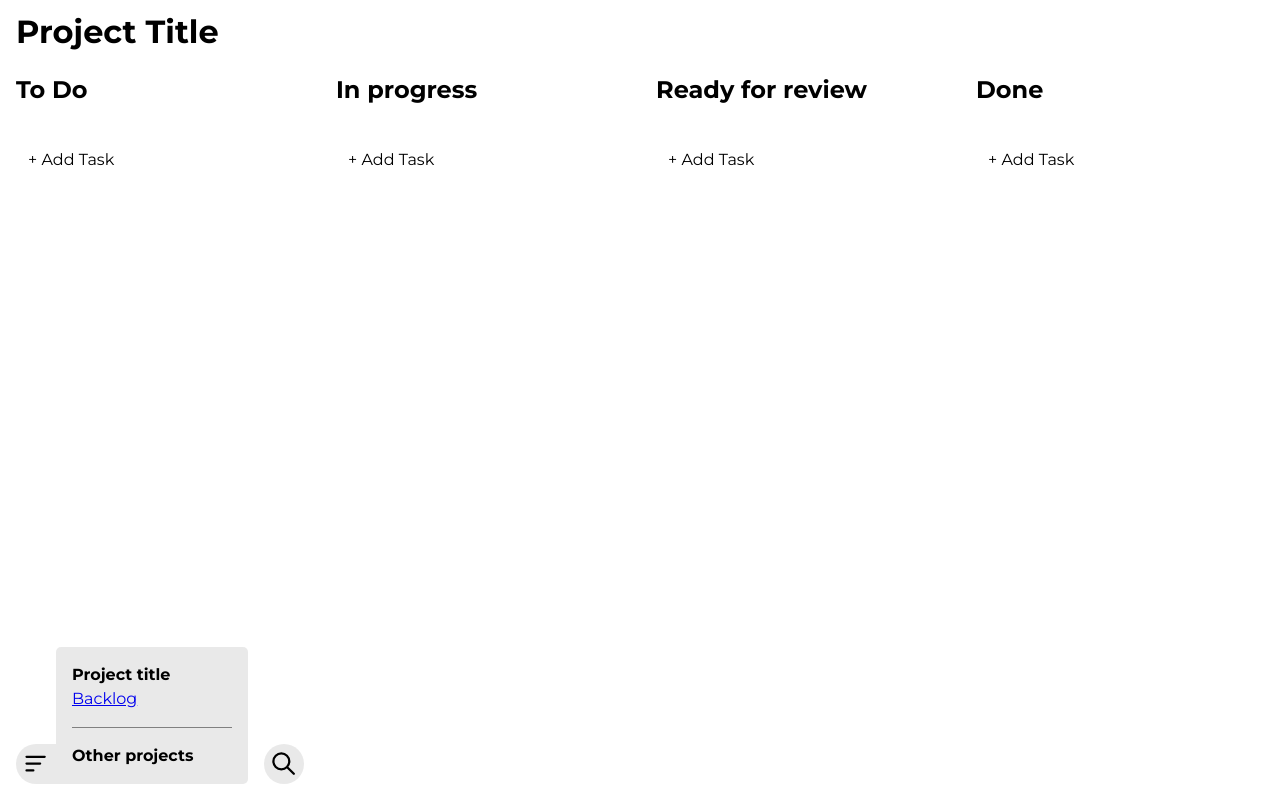
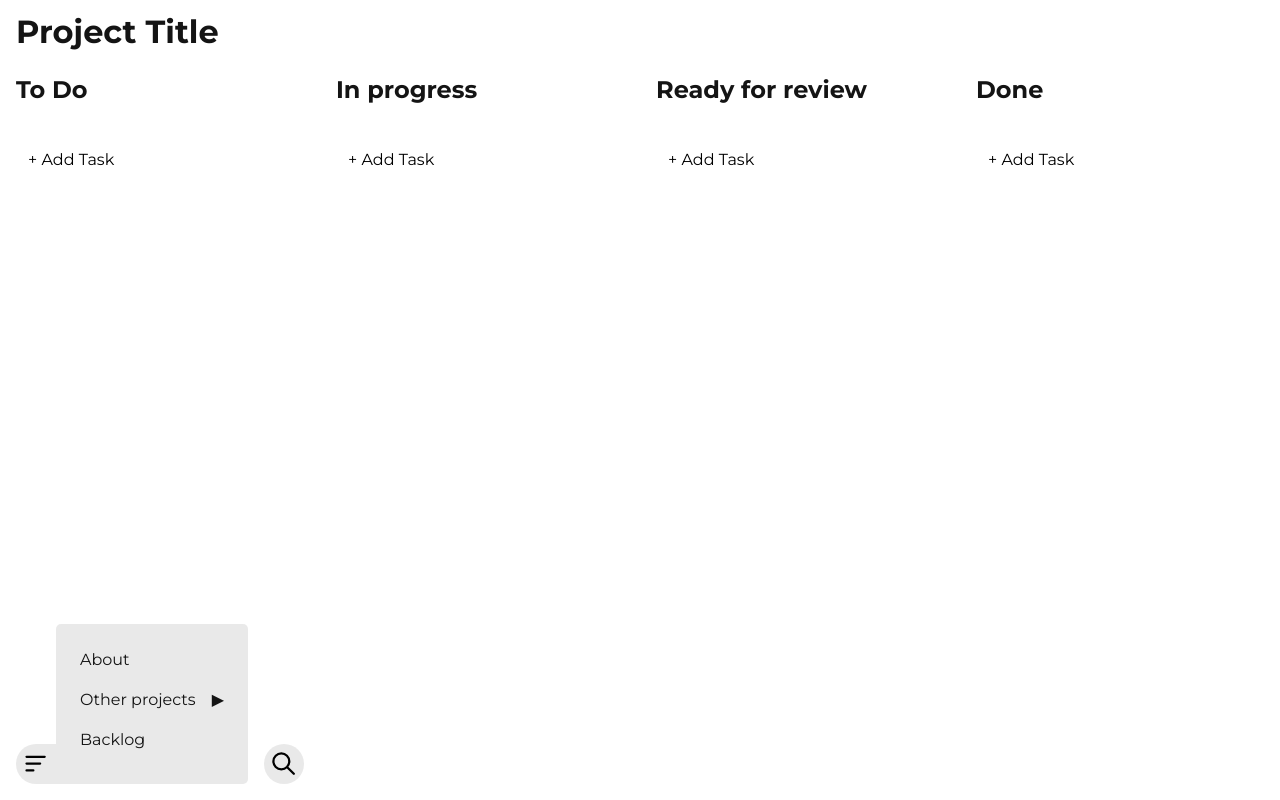
Before and after one commit to pgm-2425-programming-4/final-project-Lito00356, a React (Vite) app in the folder client/: page / in a window 1280 px wide. Both pictures are taken after a click on the button 36 px from the left and 764 px from the top of the page. Built offline with nearby package versions, Linux system fonts and the light colour scheme.

Commit message:
Restyled the menu button

```diff
--- a/client/src/components/project-menu/ProjectMenu.jsx
+++ b/client/src/components/project-menu/ProjectMenu.jsx
@@ -27,12 +27,16 @@ export function ProjectMenu() {
             </svg>
           </button>
           <div className="scroll-menu open" id="menu">
-            <div className="menu__current-project">
-              <strong>Project title</strong>
-              <a href="#">Backlog</a>
-            </div>
             <div className="menu__projects">
-              <strong className="menu__projects-title">Other projects</strong>
+              <a href="#" className="menu__projects-item">
+                About
+              </a>
+              <a href="#" className="menu__projects-item item-extra">
+                Other projects <span>&#9654;</span>
+              </a>
+              <a href="#" className="menu__projects-item">
+                Backlog
+              </a>
             </div>
           </div>
         </>
--- a/client/src/css/main.css
+++ b/client/src/css/main.css
@@ -8,10 +8,12 @@
   --bg-color: rgba(206, 206, 206, 0.452);
   --bg-color-hover: rgba(206, 206, 206, 0.226);
   --box-shadow: 0 5px 15px -10px rgba(0, 0, 0, 0.5);
+  --text-color: rgb(20, 20, 20);
 }
 
 body {
   font-family: "Montserrat", Arial, Helvetica, sans-serif;
+  color: var(--text-color);
 }
 
 .title {
--- a/client/src/css/menu.css
+++ b/client/src/css/menu.css
@@ -34,7 +34,6 @@
 
 .scroll-menu.open {
   animation-name: openMenuX, openMenuY;
-  animation-delay: 0s, 0.5s;
   animation-duration: 0.3s, 0.3s;
   animation-fill-mode: forwards;
 }
@@ -56,7 +55,7 @@
     height: 0;
   }
   to {
-    height: fit-content;
+    height: 10rem;
   }
 }
 
@@ -71,11 +70,21 @@
 .menu__projects {
   display: flex;
   flex-direction: column;
-  align-items: flex-end;
 }
 
-.menu__projects-title {
-  align-self: flex-start;
+.menu__projects-item {
+  text-decoration: none;
+  color: var(--text-color);
+  padding: 0.5rem;
+
+  &:hover {
+    background-color: var(--bg-color);
+  }
+}
+
+.item-extra {
+  display: flex;
+  justify-content: space-between;
 }
 
 .form__close {
```
